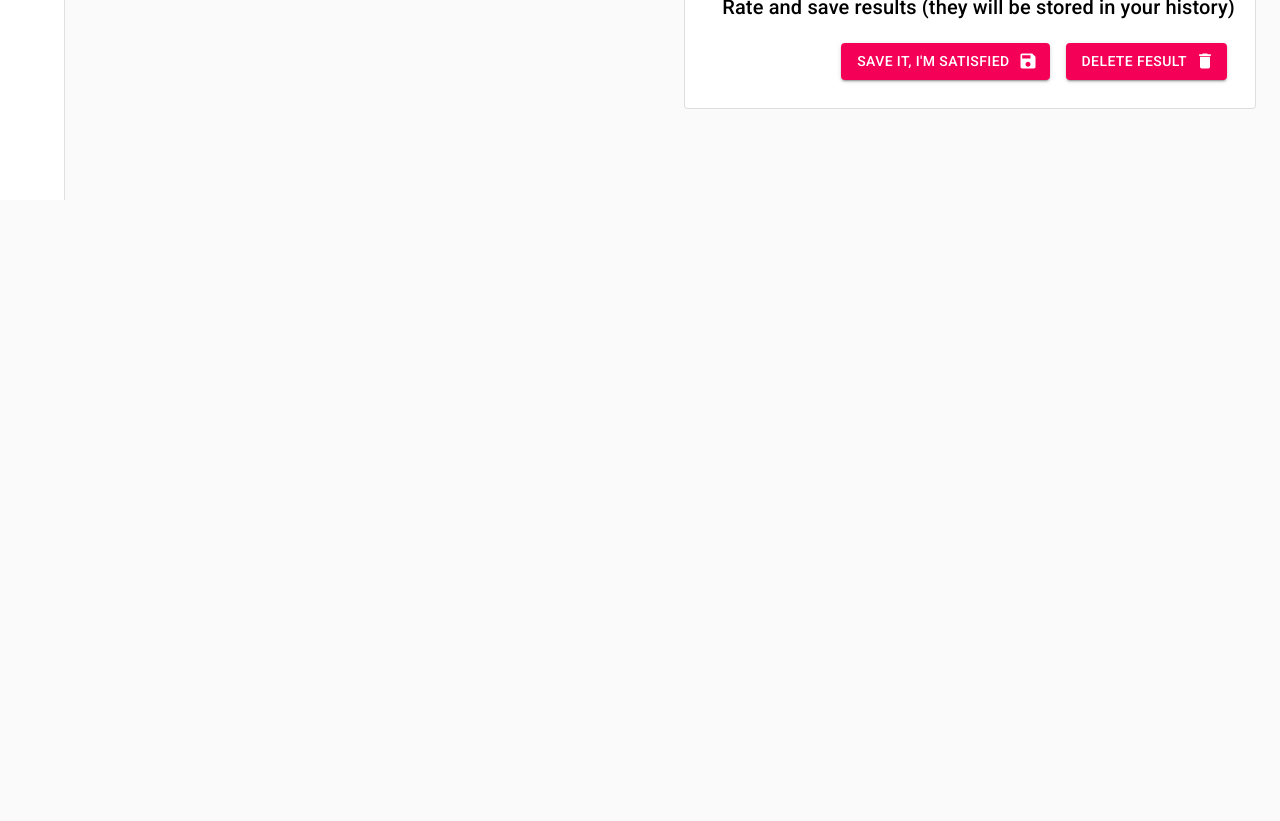
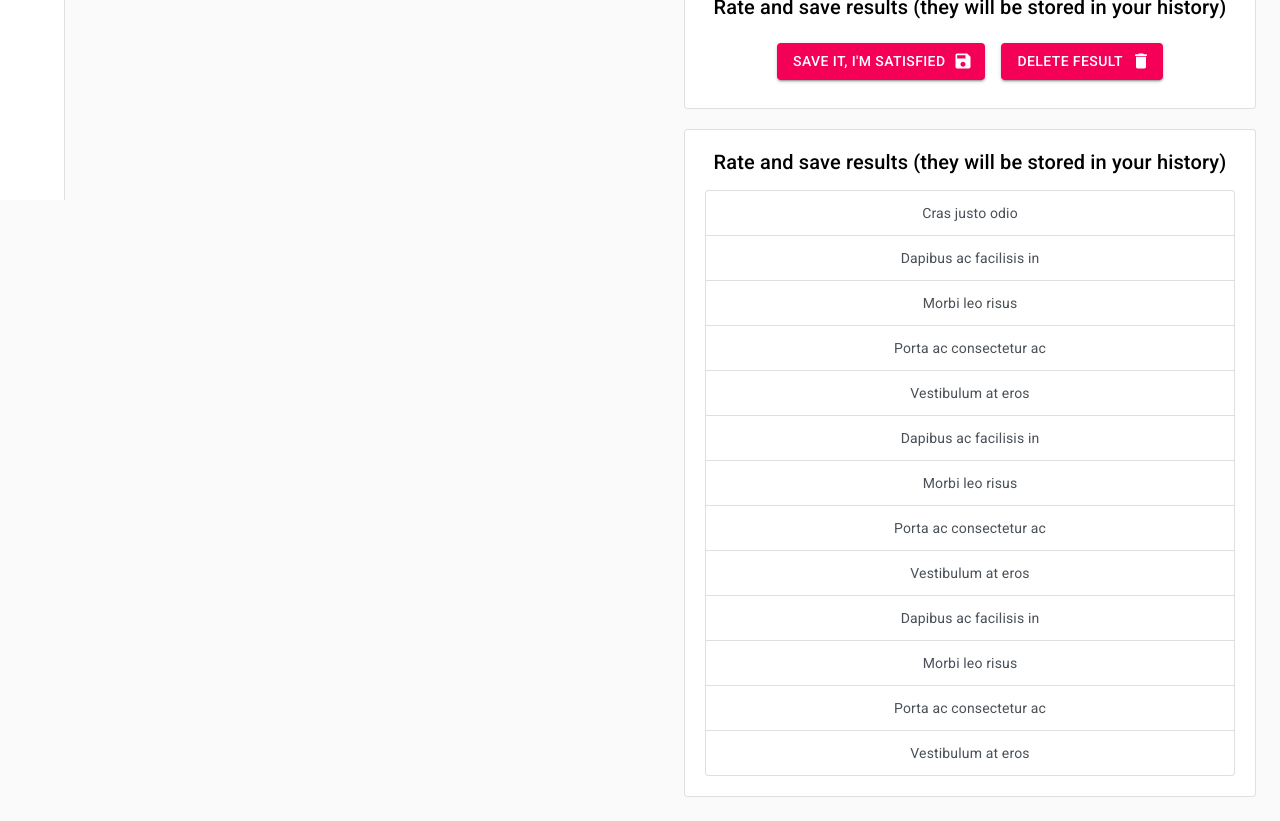
Before and after one commit to MattSzm/HackathonDefinitelyNotDevelopers, a React (Create React App) app in the folder frontend/: page / in a window 1280 px wide. Shown: the part 600-1421 px from the top of the page. Before the commit the page ends 800 px from the top, so only its background shows below. Built offline with nearby package versions, Linux system fonts and the light colour scheme; no server answers; what react-plotly.js would draw is missing.

Commit message:
"changes"

```diff
--- a/frontend/src/App.css
+++ b/frontend/src/App.css
@@ -1,5 +1,12 @@
 .App {
   text-align: center;
+}
+
+@media screen and (max-width: 768px) {
+  .Content{
+      padding: 0;
+      margin: 0;
+  }
 }
 
 .App-logo {
--- a/frontend/src/App.js
+++ b/frontend/src/App.js
@@ -41,7 +41,7 @@ export default function App() {
     <div className="App">
       <Layout>
       </Layout>
-      <div className={classes.content}>
+      <div className={classes.content + " Content"}>
         <Switch>
               <Route exact path="/" component={Converter} />
               <Route exact path="/history" component={History} />
--- a/frontend/src/components/Converter/Converter.js
+++ b/frontend/src/components/Converter/Converter.js
@@ -25,7 +25,7 @@ import StepConnector from '@material-ui/core/StepConnector';
 import Snackbar from '@material-ui/core/Snackbar';
 import MuiAlert from '@material-ui/lab/Alert';
 import './Converter.css';
-
+import LinkList from '../LinkList/LinkList';
 
 function Alert(props) {
   return <MuiAlert elevation={6} variant="filled" {...props} />;
@@ -224,6 +224,7 @@ const Converter = (props) => {
         let reader = new FileReader();
         let img = event.target.files[0];
         setFilename(img.name);
+        handleScdToThd();
         console.log('Plik: ' + img.name);
         reader.onloadend = () => {
             setOpen(true);
@@ -248,8 +249,8 @@ const Converter = (props) => {
               placeholder={"Enter your text here..."}
               value={text}
               onChange={(event) => onInputChandler(event)}>
-            </textarea>
-            <div className="card text-right">
+            </textarea><br/>
+            <div className="card text-center">
                 <div className="card-body">
                     <h5 className="card-title">Submit and proceed {type}</h5>
                     <p className="card-text"></p>
@@ -266,7 +267,7 @@ const Converter = (props) => {
         </div>
     }else if (type ==='file'){
         userInput = (
-            <div className="card text-right">
+            <div className="card text-center">
                 <div className="card-body">
                     <h5 className="card-title">Load file:</h5>
                     <div className={classes.root}>
@@ -293,7 +294,7 @@ const Converter = (props) => {
 
     const left = (
         <div>
-            <div className="card text-left">
+            <div className="card text-center">
                 <div className="card-body">
                     <h5 className="card-title">Choose input type:</h5>
                     <p className="card-text"></p>
@@ -328,7 +329,7 @@ const Converter = (props) => {
             id="ex2"
             rows={10} ></textarea>
             <br/>
-            <div className="card text-right">
+            <div className="card text-center">
                 <div className="card-body">
                     <h5 className="card-title">Rate and save results (they will be stored in your history)</h5>
                     <p className="card-text"></p>
@@ -349,6 +350,13 @@ const Converter = (props) => {
                         Delete fesult
                     </Button>
                 </div>
+            </div><br/>
+            <div className="card text-center">
+                <div className="card-body">
+                    <h5 className="card-title">Rate and save results (they will be stored in your history)</h5>
+                    <p className="card-text"></p>
+                    <LinkList/>
+                </div>
             </div>
         </div>
     );
--- /dev/null
+++ b/frontend/src/components/LinkList/LinkList.js
@@ -0,0 +1,23 @@
+import React from 'react';
+
+const LinkList = (event) => {
+    return (
+        <div class="list-group">
+            <a href="#" class="list-group-item list-group-item-action">Cras justo odio</a>
+            <a href="#" class="list-group-item list-group-item-action">Dapibus ac facilisis in</a>
+            <a href="#" class="list-group-item list-group-item-action">Morbi leo risus</a>
+            <a href="#" class="list-group-item list-group-item-action">Porta ac consectetur ac</a>
+            <a href="#" class="list-group-item list-group-item-action">Vestibulum at eros</a>
+            <a href="#" class="list-group-item list-group-item-action">Dapibus ac facilisis in</a>
+            <a href="#" class="list-group-item list-group-item-action">Morbi leo risus</a>
+            <a href="#" class="list-group-item list-group-item-action">Porta ac consectetur ac</a>
+            <a href="#" class="list-group-item list-group-item-action">Vestibulum at eros</a>
+            <a href="#" class="list-group-item list-group-item-action">Dapibus ac facilisis in</a>
+            <a href="#" class="list-group-item list-group-item-action">Morbi leo risus</a>
+            <a href="#" class="list-group-item list-group-item-action">Porta ac consectetur ac</a>
+            <a href="#" class="list-group-item list-group-item-action">Vestibulum at eros</a>
+        </div>
+    );
+}
+
+export default LinkList;
```
Also changed, not shown: 1 other file (tests, documents, lock files or other folders).
